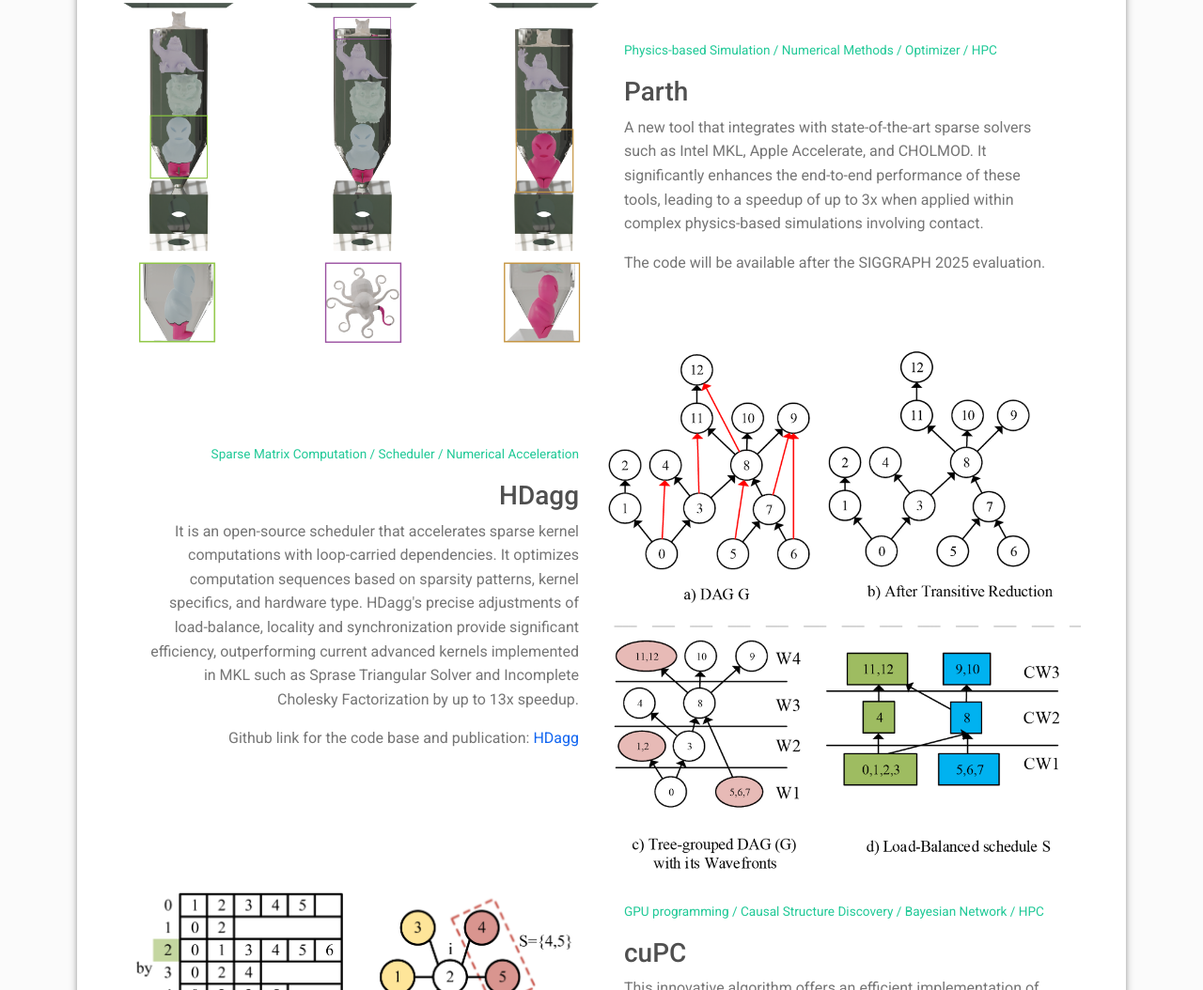
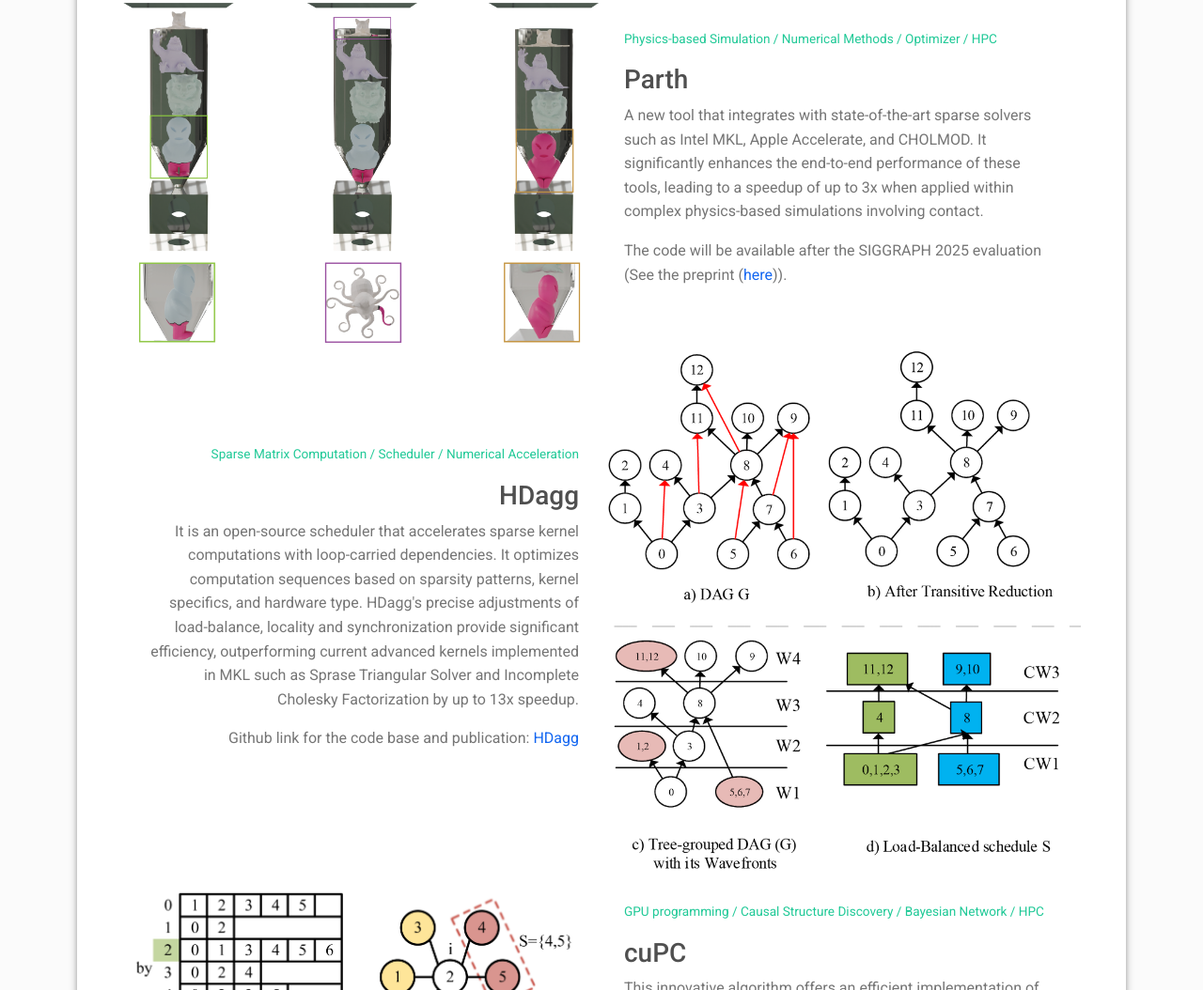
Before and after one commit to BehroozZare/Behrooz, a plain HTML site: page index.html in a window 1280 px wide. Shown: the part 1313-2367 px from the top of the page at 94% size. Drawn offline with Linux system fonts and the light colour scheme.

Commit message:
Parth is added

```diff
--- a/index.html
+++ b/index.html
@@ -197,7 +197,7 @@
             <p class="text-muted"> A new tool that integrates with state-of-the-art
                sparse solvers such as Intel MKL, Apple Accelerate, and CHOLMOD. It significantly enhances
                 the end-to-end performance of these tools, leading to a speedup of up to 3x when applied within complex physics-based simulations involving contact.</p>
-                <p class="text-muted"> The code will be available after the SIGGRAPH 2025 evaluation.</p>
+                <p class="text-muted"> The code will be available after the SIGGRAPH 2025 evaluation (See the preprint (<a href="Preprints/Parth_submission.pdf" target="_blank">here</a>)).</p>
           </div>
         </div>
       </div>
```
Also changed, not shown: 2 other files.
